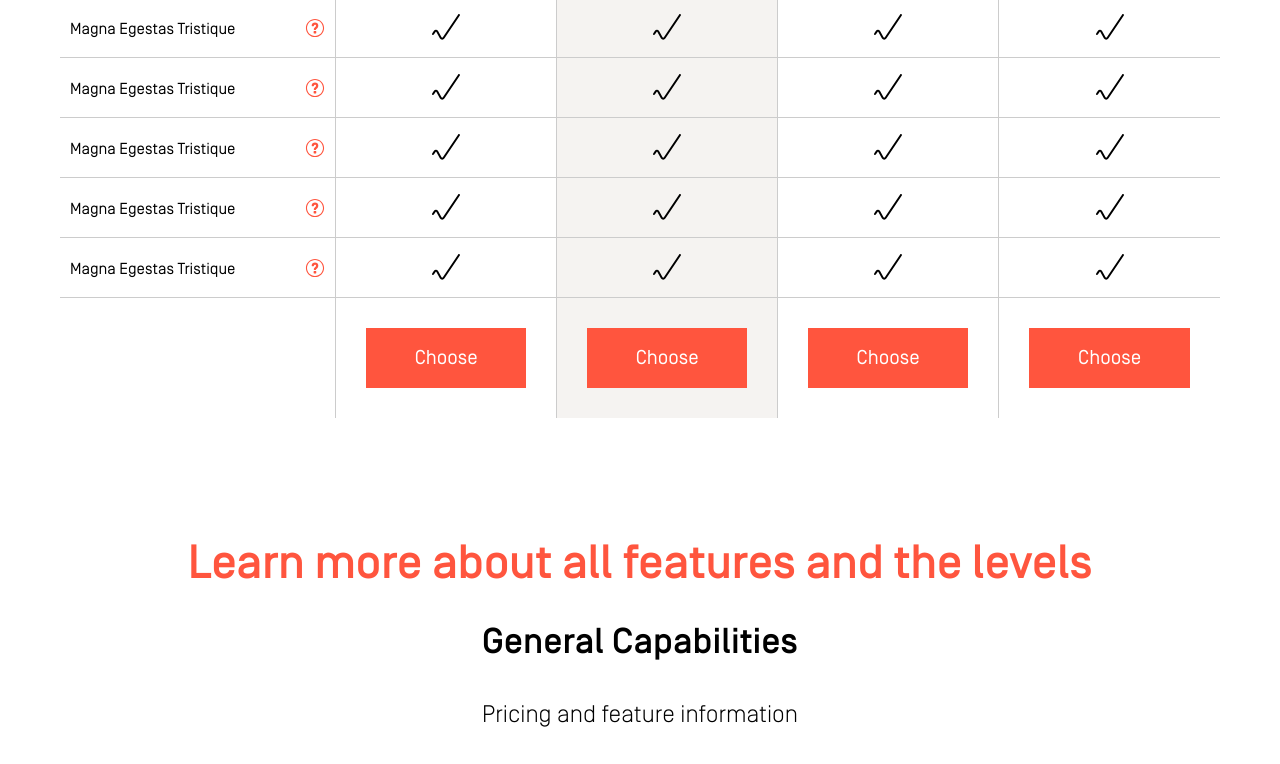
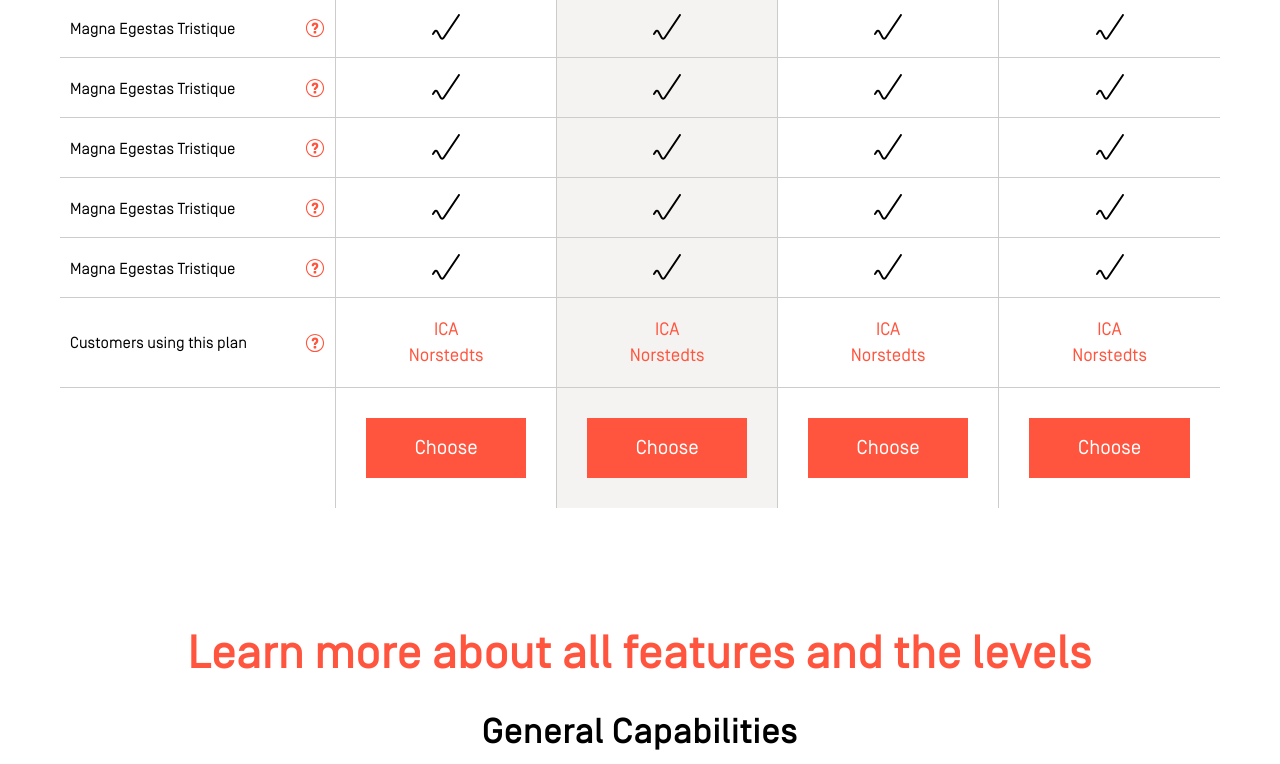
Before and after one commit to istoffe/Episerver.com-Campaign-Sites, a plain HTML site: page pricing.html in a window 1280 px wide. Shown: the part 1313-2077 px from the top of the page. Drawn offline with Linux system fonts and the light colour scheme.

Commit message:
All done!

```diff
--- a/css/cloud-pricing.scss
+++ b/css/cloud-pricing.scss
@@ -10,6 +10,15 @@ $color-border: #ccc;
 $color-dark-grey: #7b7a79;
 $color-medium-grey: #E6E4E3;
 $color-light-grey: #F5F3F1;
+
+//
+//
+// Icons paths
+//
+$ic-base-path: "/images/pricing-page-icons/";
+$ic-close: $ic-base-path + "ic-close.svg";
+$ic-question-mark: $ic-base-path + "ic-question-mark.svg";
+$ic-attention: $ic-base-path + "ic-attention.svg";
 
 //
 //
@@ -109,7 +118,7 @@ $xlargeMin: "screen and (min-width: 1801px)";
     height: 20px;
     line-height: 20px;
     border-radius: 50%;
-    background-image: url("/images/pricing-page-icons/ic-question-mark.svg");
+    background-image: url($ic-question-mark);
   }
 
   .feature-info-popover {
@@ -152,7 +161,7 @@ $xlargeMin: "screen and (min-width: 1801px)";
       position: absolute;
       right: 15px;
       top: 15px;
-      background-image: url("/images/pricing-page-icons/ic-close.svg");
+      background-image: url($ic-close);
       @media #{$smallMax} {
         right: 10px;
         top: 10px;
@@ -257,6 +266,12 @@ $xlargeMin: "screen and (min-width: 1801px)";
           right: -180px;
           top: 75px;
         }
+      }
+
+      &--companies {
+        height: 90px;
+        padding: 32px 10px 0;
+        @media #{$xsmallMax} {}
       }
     }
 
@@ -378,6 +393,7 @@ $xlargeMin: "screen and (min-width: 1801px)";
     &__body {
       @media #{$xsmallMax} {
         display: flex;
+        flex-wrap: wrap;
       }
     }
 
@@ -410,6 +426,24 @@ $xlargeMin: "screen and (min-width: 1801px)";
         }
       }
 
+      &--companies {
+        height: 90px;
+        padding: 10px;
+        display: flex;
+        flex-direction: column;
+        align-items: center;
+        justify-content: center;
+        @media #{$mediumMax} {
+          height: 120px;
+          display: flex;
+        }
+        @media #{$xsmallMax} {
+          height: 90px;
+          flex: 1 1 100%;
+          flex-direction: column;
+        }
+      }
+
       img {
         vertical-align: middle;
         position: relative;
@@ -425,6 +459,7 @@ $xlargeMin: "screen and (min-width: 1801px)";
       color: $color-dark-grey;
       font-size: 13px;
       font-weight: 600;
+      padding-bottom: 5px;
       @media #{$mediumMax} {
         display: block;
       }
@@ -607,7 +642,7 @@ $xlargeMin: "screen and (min-width: 1801px)";
           top: -16px;
           bottom: -16px;
           background-color: $color-primary-2;
-          background-image: url("/images/pricing-page-icons/ic-attention.svg");
+          background-image: url($ic-attention);
           background-position: center;
           background-repeat: no-repeat;
           @media #{$smallMax} {
--- a/js/cloud-pricing-min.js
+++ b/js/cloud-pricing-min.js
@@ -1 +1 @@
-!function($){var a=$(".js-cloud-pricing");if(0!=a.length)var e=$(".js-package-features")}(jQuery);
+!function($){var o=$(".js-cloud-pricing");if(0!=o.length){var t=function(){var o=$(".js-popover");o.on("click",function(o){o.stopPropagation()}),$(".js-popover-close-btn, body").on("click",function(){o.hide()}),$(".js-popover-toggle-btn").on("click",function(t){t.stopPropagation();var n=$(this).closest(".js-popover-container").find(".js-popover");o.not(n).hide(),n.toggle()})},n=function(){var o=$(".js-popover-template").clone().remove();$(".js-popover-content").each(function(){var t=$(this),n=o.clone(),e=t.text();n.find(".js-popover-text").text(e),t.replaceWith(n)}),t()},e=function(){var o=$(".js-comparison-tables"),t=o.find(".js-comparison-tables-tabs button"),n=o.find("[class*='js-price-lv-']");t.on("click",function(){var o=$(this),e=o.data("target");n.removeClass("is-active"),n.filter(e).addClass("is-active"),t.removeClass("is-active"),o.addClass("is-active")})},i=function(){$(".js-add-attention-icon td").last().wrapInner("<div/>")};n(),e(),i()}}(jQuery);
--- a/pricing.html
+++ b/pricing.html
@@ -3639,6 +3639,10 @@
                                 <span class="package-features__label">Magna Egestas Tristique</span>
                                 <div class="js-popover-content visuallyhidden">Sed posuere consectetur est at lobortis. Morbi leo risus, porta ac consectetur ac, vestibulum at eros.</div>
                               </div>
+                              <div class="package-features__cell package-features__cell--companies js-popover-container">
+                                <span class="package-features__label">Customers using this plan</span>
+                                <div class="js-popover-content visuallyhidden">Sed posuere consectetur est at lobortis. Morbi leo risus, porta ac consectetur ac, vestibulum at eros.</div>
+                              </div>
                             </div>
                           </div>
                           <div class="package">
@@ -3681,6 +3685,11 @@
                               </div>
                               <div class="package__cell">
                                 <img class="package__yes-icon" src="/images/pricing-page-icons/ic-done.svg" alt="Yes">
+                              </div>
+                              <div class="package__cell package__cell--companies">
+                                <div class="package__cell-title">Customers using this plan</div>
+                                <div class="package__company-title"><a href="#">ICA</a></div>
+                                <div class="package__company-title"><a href="#">Norstedts</a></div>
                               </div>
                             </div>
                             <div class="package__footer">
@@ -3730,6 +3739,11 @@
                               </div>
                               <div class="package__cell">
                                 <img class="package__yes-icon" src="/images/pricing-page-icons/ic-done.svg" alt="Yes">
+                              </div>
+                              <div class="package__cell package__cell--companies">
+                                <div class="package__cell-title">Customers using this plan</div>
+                                <div class="package__company-title"><a href="#">ICA</a></div>
+                                <div class="package__company-title"><a href="#">Norstedts</a></div>
                               </div>
                             </div>
                             <div class="package__footer">
@@ -3777,6 +3791,11 @@
                               <div class="package__cell">
                                 <img class="package__yes-icon" src="/images/pricing-page-icons/ic-done.svg" alt="Yes">
                               </div>
+                              <div class="package__cell package__cell--companies">
+                                <div class="package__cell-title">Customers using this plan</div>
+                                <div class="package__company-title"><a href="#">ICA</a></div>
+                                <div class="package__company-title"><a href="#">Norstedts</a></div>
+                              </div>
                             </div>
                             <div class="package__footer">
                               <a class="pricing-button package__cta-button" href="#">Choose</a>
@@ -3822,6 +3841,11 @@
                               </div>
                               <div class="package__cell">
                                 <img class="package__yes-icon" src="/images/pricing-page-icons/ic-done.svg" alt="Yes">
+                              </div>
+                              <div class="package__cell package__cell--companies">
+                                <div class="package__cell-title">Customers using this plan</div>
+                                <div class="package__company-title"><a href="#">ICA</a></div>
+                                <div class="package__company-title"><a href="#">Norstedts</a></div>
                               </div>
                             </div>
                             <div class="package__footer">
```
Also changed, not shown: _partials/_pricing-packages.html (+24 -0 lines), css/cloud-pricing.css, 1 other file.
